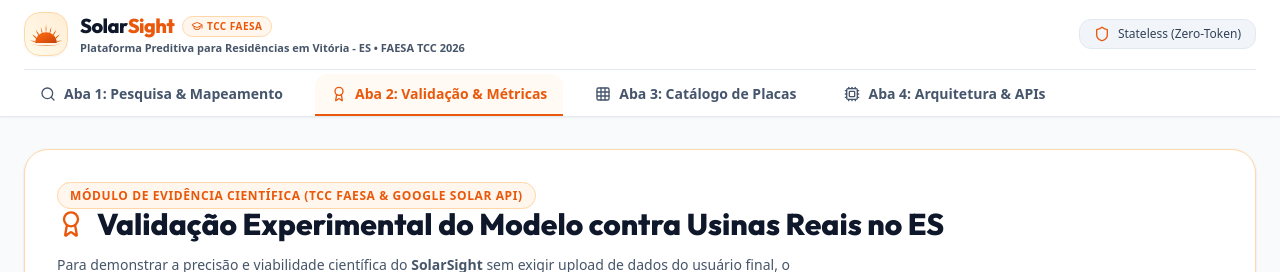
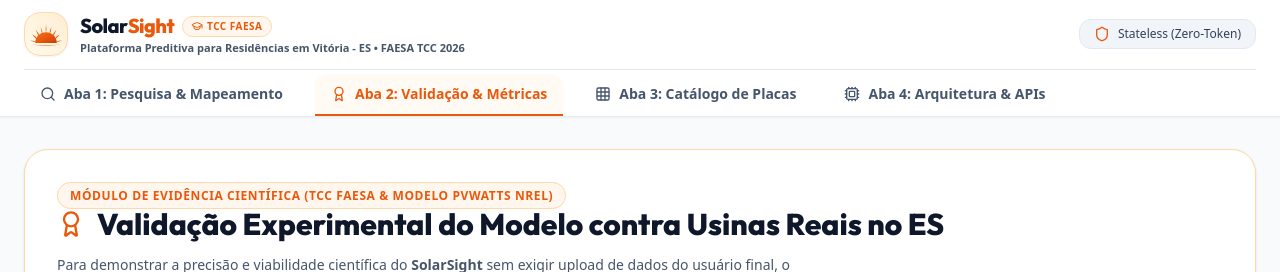
Before and after one commit to imhfelipe/solarsight, a Next.js app: page / in a window 1280 px wide. Both pictures are taken after a click on the button "Aba 2: Validação & Métricas". Shown: the top 272 px of the page. Built offline with nearby package versions, Linux system fonts and the light colour scheme.

Commit message:
fix: final PVWatts NREL badge update

```diff
--- a/app/page.tsx
+++ b/app/page.tsx
@@ -341,7 +341,7 @@
             {/* Banner do Módulo de Validação */}
             <div className="bg-white rounded-3xl p-6 sm:p-8 border border-orange-200 shadow-sm space-y-3">
               <span className="text-xs font-bold font-sans px-3 py-1 rounded-full bg-orange-50 text-[#ea580c] border border-orange-200 uppercase tracking-wider">
-                MÓDULO DE EVIDÊNCIA CIENTÍFICA (TCC FAESA & GOOGLE SOLAR API)
+                MÓDULO DE EVIDÊNCIA CIENTÍFICA (TCC FAESA & MODELO PVWATTS NREL)
               </span>
               <h2 className="text-2xl sm:text-3xl font-extrabold text-slate-900 flex items-center gap-3">
                 <Award className="w-7 h-7 text-[#ea580c]" />
```
